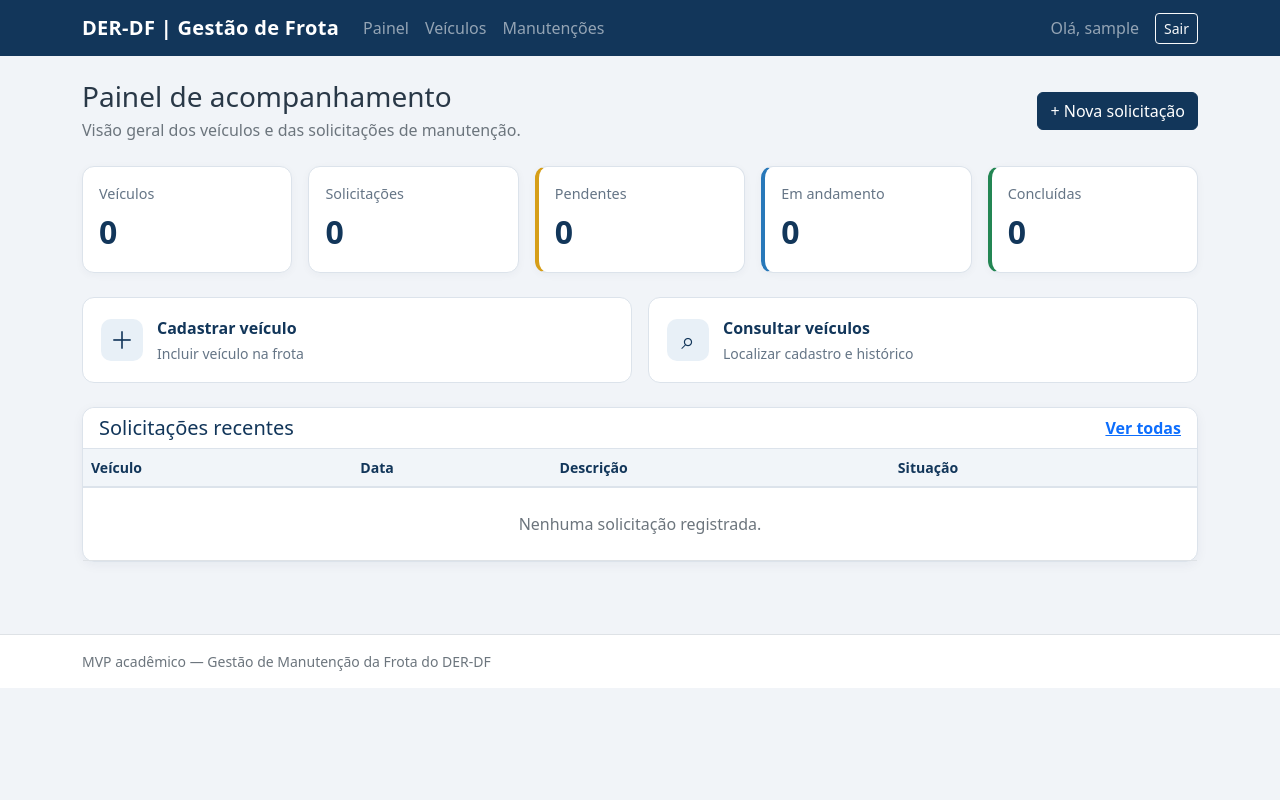
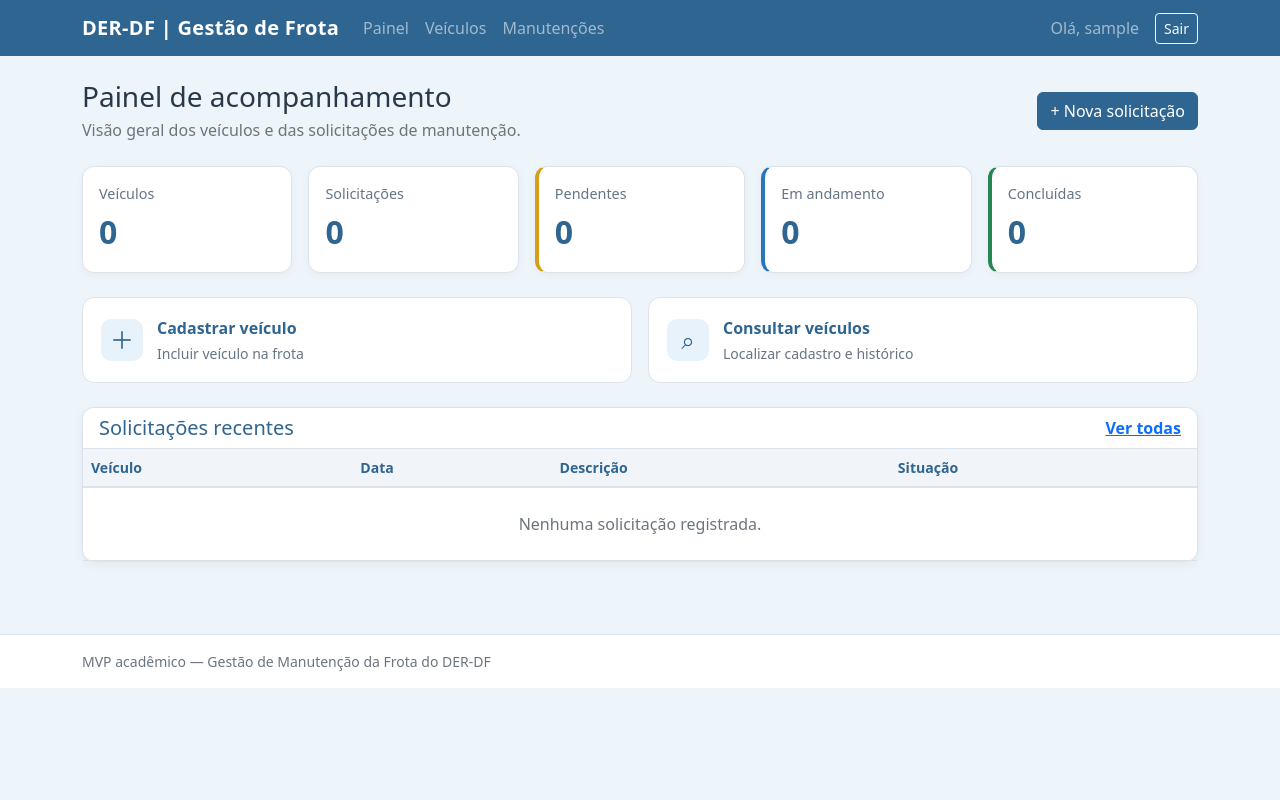
Before and after one commit to eduardo230920-glitch/der-frota-mvp, a Flask app: page /dashboard in a window 1280 px wide. Run offline with Flask 3, Linux system fonts and the light colour scheme; the visitor is signed in with stand-in values (Sample User, id 1); data that the repository does not hold is empty.

Commit message:
Atualizar cores do sistema

```diff
--- a/static/css/style.css
+++ b/static/css/style.css
@@ -1,12 +1,13 @@
+
 
 :root {
     /* Identidade visual DER-DF */
-    --der-blue: #12365a;
-    --der-blue-dark: #0b2742;
-    --der-blue-light: #e8f0f7;
+    --der-blue: #2f6591;
+    --der-blue-dark: #214d73;
+    --der-blue-light: #e8f2fa;
 
     /* Cores gerais */
-    --cor-fundo: #f1f4f8;
+    --cor-fundo: #edf4fa;
     --cor-painel: #ffffff;
     --cor-texto: #293847;
     --cor-texto-secundario: #657586;
```
